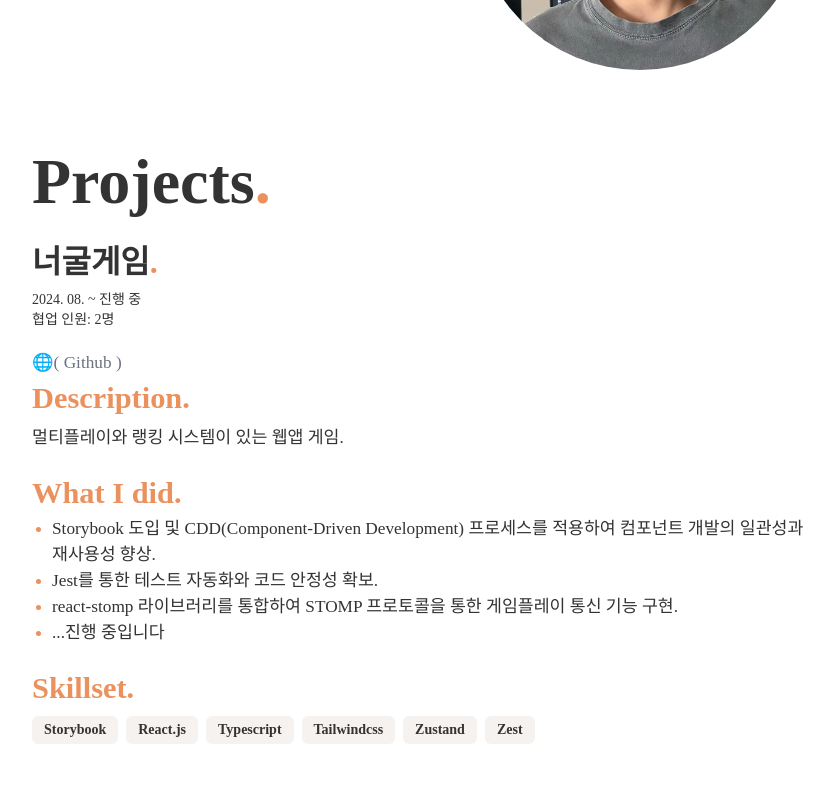
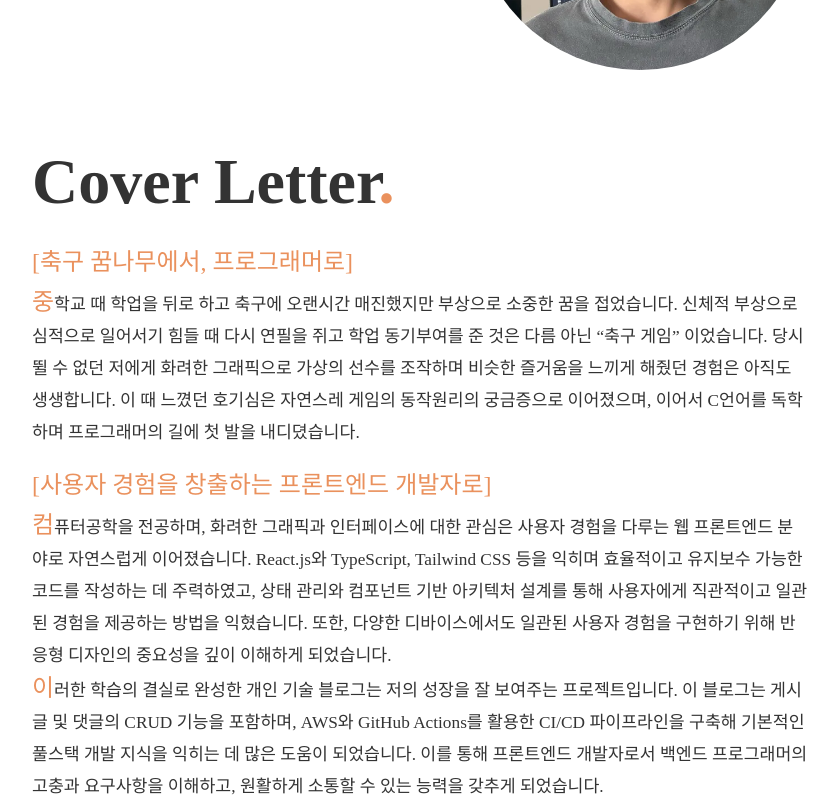
Before and after one commit to jeheecheon/resume, a React (Vite) app: page / in a window 1280 px wide. Shown: the part 860-1658 px from the top of the page, without its empty margins (220-1058 px from the left). Built offline with nearby package versions, Linux system fonts and the light colour scheme; a web font is replaced by a local one.

Commit message:
Revert "refactor: 자소서 섹션 프로젝트 섹션 아래로 이동"
This reverts commit 9c07551512c0c368bbd9e35af0e688a62b326212.

```diff
--- a/src/app/_components/resume/Resume.tsx
+++ b/src/app/_components/resume/Resume.tsx
@@ -32,6 +32,8 @@ function Resume() {
                 <Contact.Channel />
             </Contact>
 
+            <CoverLetter />
+
             <Projects>
                 <Projects.Neogul />
                 <Projects.Separator />
@@ -41,8 +43,6 @@ function Resume() {
                 <Projects.Separator />
                 <Projects.Etc />
             </Projects>
-
-            <CoverLetter />
 
             <AwardsAndScores>
                 <AwardsAndScores.CapstoneDesign />
```
